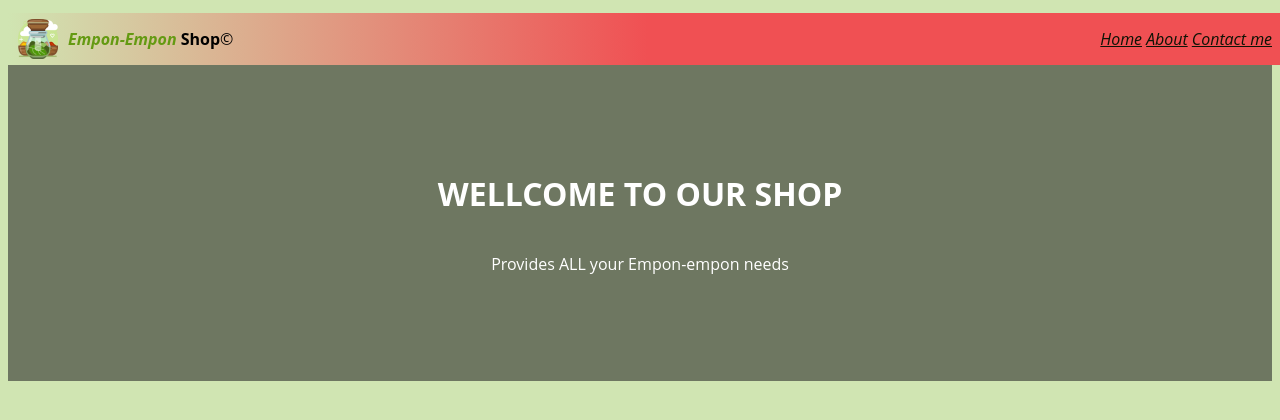
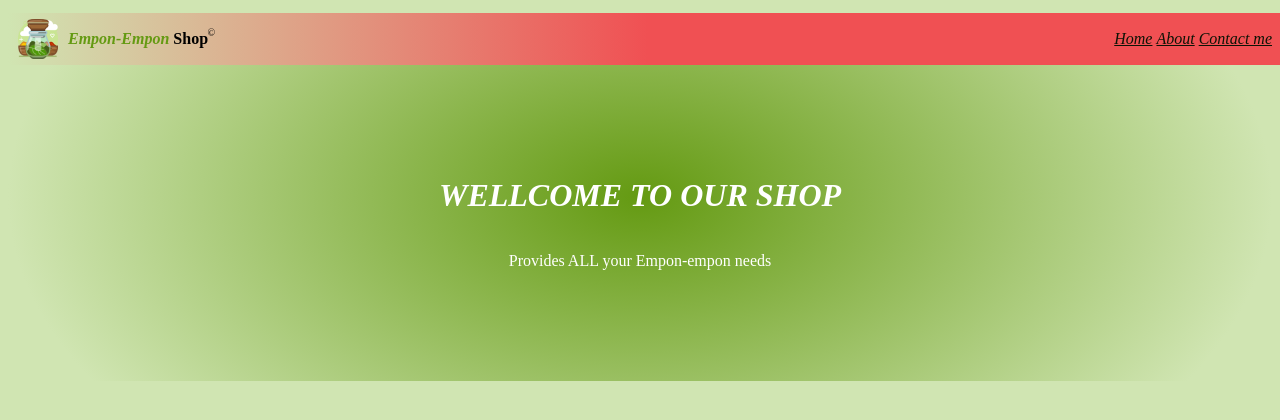
Before and after one commit to RevoU-FSSE-2/week-2-marisiman, a plain HTML site: page index.html in a window 1280 px wide. Drawn offline with Linux system fonts and the light colour scheme.

Commit message:
modified html and css

```diff
--- a/index.html
+++ b/index.html
@@ -18,11 +18,11 @@
             <b><em>Empon-Empon</em> Shop</b>
 
             <span class="copyright">
-                    &copy;
+                &copy;
             </span>
         </span>
 
-        <ul class="dekstop">
+        <ul class="menubar">
             <li>
                 <a href="https://iman-maris-weekly-w1.netlify.app/">Home</a>
             </li>
@@ -37,7 +37,7 @@
     </nav>
 
     <!--Heading-->
-    <header class="First Header">
+    <header class="first-header">
         <h1>WELLCOME TO OUR SHOP</h1>
         <p>
             Provides ALL your Empon-empon needs
--- a/style.css
+++ b/style.css
@@ -1,11 +1,13 @@
-/*assignment-week-2*/
+/*-------------------------------------------------------------ASSIGNMENT-WEEK-2-------------------------------------------------------------*/
 
+/*-----main body-----*/
 body {
-    font-family: Open Sans, sans-serif;
+    /*font-style: courier,arial,helvetica;*/
     background-color: rgb(208, 229, 178);
     margin-top: 1%;
-}
+  }
 
+/*-----navigasi-----*/
 nav {
     position: fixed;
     /*background-color: rgb(177, 229, 105);*/
@@ -15,31 +17,42 @@ nav {
     height: 52px;
     /*border-bottom: 2px solid #22c722;*/
     background: linear-gradient(to left, #f05053 50%, rgb(208, 229, 178));
-}
+  }
 
-em {
-    color: rgb(100, 154, 18);
-    font-style: oblique;
-}
 
-.relative-container {
+
+.main-logo {
     position: relative;
   }
 
 nav > span {
     display: flex;
     align-items: center;
-}
+  }
 
 nav > span > img {
     height: 32px;
     width: auto;
     padding: 10px;
-}
+  }
+
+em {
+    color: rgb(100, 154, 18);
+    font-style: courier,arial,helvetica;
+  }
+
+nav .copyright {
+  font-size: x-small;
+  align-items: center;
+  justify-content: center;
+  position: absolute;
+  top: 18px;
+  right: -7px;
+  }
 
 .desktop {
     display: block;
-}
+  }
 
 nav > ul {
     margin-left: auto;
@@ -55,15 +68,37 @@ nav > ul > li {
 nav > ul > li > a {
     color: rgb(13, 19, 5);
     font-style: oblique;
+    font-size: medium;
   }
+
+.menubar a:hover{
+    cursor: pointer;
+    padding-top: 5px;
+    padding-left: 10px;
+    padding-right: 10px;
+    padding-bottom: 0px;
+    color: darkblue;
+  }
+
+/*-----first header-----*/
 
 header {
     text-align: center;
-    color: white;
-    background-color: #2222228f;
+    background-image: radial-gradient(50% 100%, rgba(100, 154, 18), rgba(208, 229, 178) 100%);
+    background-blend-mode: normal, lighten, soft-light;
     height: 320px;
     display: flex;
     flex-direction: column;
     justify-content: center;
     padding-top: 48px;
   }
+
+.first-header > h1 {
+    color: white;
+    font-style: oblique;
+  }
+
+.first-header > p {
+    color: white;
+    font-style: normal;
+  }
```
